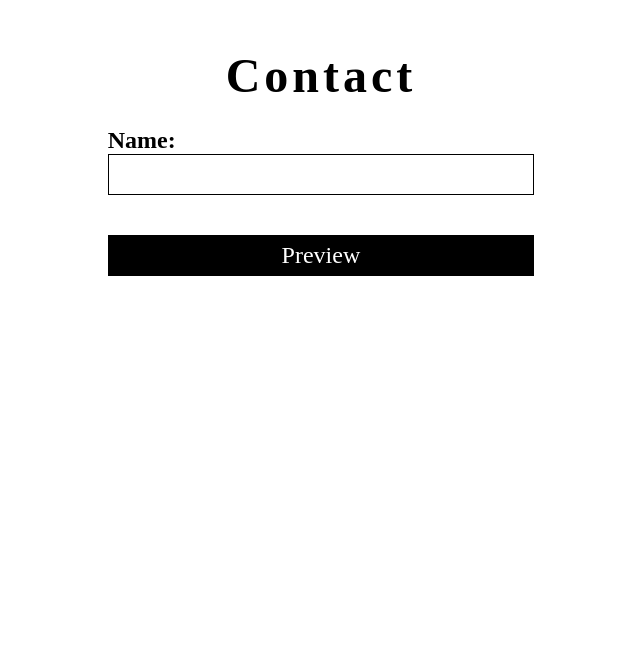
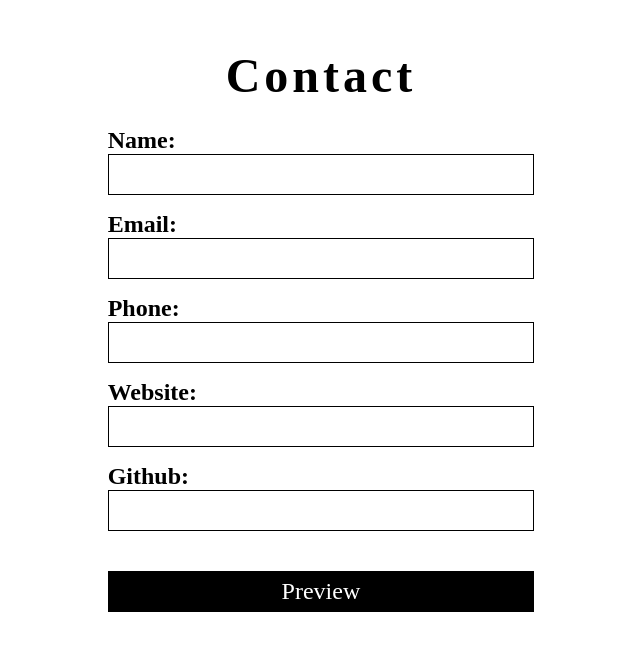
Before and after one commit to michael-twomey/resume-app, a React (Create React App) app: page / in a window 1280 px wide. Shown: the top 650 px of the page, without its empty margins (319-959 px from the left). Built offline with nearby package versions, Linux system fonts and the light colour scheme.

Commit message:
Allow users to remove skills

```diff
--- a/src/Contact/Contact.js
+++ b/src/Contact/Contact.js
@@ -6,7 +6,11 @@ export default class Contact extends React.Component {
   constructor(props) {
     super(props);
     this.state = {
-      name: ''
+      name: '',
+      email: '',
+      phone: '',
+      website: '',
+      github: ''
     };
     this.handleInputChange = this.handleInputChange.bind(this);
   }
@@ -21,15 +25,31 @@ export default class Contact extends React.Component {
     const isContactFormOn = this.props.isContactFormOn;
     const isResumeOn = this.props.isResumeOn;
     const name = this.state.name;
+    const email = this.state.email;
+    const phone = this.state.phone;
+    const website = this.state.website;
+    const github = this.state.github;
+
     if (isContactFormOn) {
       return (
         <ContactForm
           name={name}
+          email={email}
+          phone={phone}
+          website={website}
+          github={github}
           handleInputChange={this.handleInputChange}
           handlePrevClick={this.props.handleContactPrevClick} />
       );
     } else if (isResumeOn) {
-        return <ContactResume name={name} />;
+        return (
+          <ContactResume
+            name={name}
+            email={email}
+            phone={phone}
+            website={website}
+            github={github} />
+        );
     } return;
   }
 }
--- a/src/Contact/ContactForm.js
+++ b/src/Contact/ContactForm.js
@@ -16,6 +16,38 @@ export default function ContactForm(props) {
           value={props.name}
           varName="name"
           handleInputChange={props.handleInputChange} />
+        <Input
+          htmlFor="email"
+          id="email"
+          labelText="Email:"
+          type="email"
+          value={props.email}
+          varName="email"
+          handleInputChange={props.handleInputChange} />
+        <Input
+          htmlFor="phone"
+          id="phone"
+          labelText="Phone:"
+          type="tel"
+          value={props.phone}
+          varName="phone"
+          handleInputChange={props.handleInputChange} />
+        <Input
+          htmlFor="website"
+          id="website"
+          labelText="Website:"
+          type="text"
+          value={props.website}
+          varName="website"
+          handleInputChange={props.handleInputChange} />
+        <Input
+          htmlFor="github"
+          id="github"
+          labelText="Github:"
+          type="text"
+          value={props.github}
+          varName="github"
+          handleInputChange={props.handleInputChange} />
         <button
           className="btn contact-prev-btn"
           type="submit"
--- a/src/Contact/ContactResume.js
+++ b/src/Contact/ContactResume.js
@@ -5,6 +5,12 @@ export default function ContactResume(props) {
   return (
     <div className="contact-res-container">
       <h1 className="name">{props.name}</h1>
+      <ul className="contact-details">
+        <li>{props.email}</li>
+        <li>{props.phone}</li>
+        <li>{props.website}</li>
+        <li>{props.github}</li>
+      </ul>
     </div>
   );
 }
--- a/src/Skills/Skills.js
+++ b/src/Skills/Skills.js
@@ -7,16 +7,21 @@ export default class Skills extends React.Component {
     super(props);
     this.state = {
       frontendSkills: [],
+      frontendValue: '',
       backendSkills: [],
-      frontendValue: ''
+      backendValue: ''
+
     }
     this.handleInputChange = this.handleInputChange.bind(this);
     this.handleFrontendAddClick = this.handleFrontendAddClick.bind(this);
+    this.handleBackendAddClick = this.handleBackendAddClick.bind(this);
+    this.removeFrontendSkill = this.removeFrontendSkill.bind(this);
+    this.removeBackendSkill = this.removeBackendSkill.bind(this);
   }
 
-  handleInputChange(target) {
-    const value = target.value;
-    const name = target.name;
+  handleInputChange(e) {
+    const value = e.target.value;
+    const name = e.target.name;
     this.setState({ [name]: value });
   }
 
@@ -31,22 +36,59 @@ export default class Skills extends React.Component {
     });
   }
 
+  handleBackendAddClick(e) {
+    e.preventDefault()
+    const newBackendSkill = this.state.backendValue;
+    const backendSkills = this.state.backendSkills;
+    const updatedBackendSkills = backendSkills.concat(newBackendSkill);
+    this.setState({
+      backendSkills: updatedBackendSkills,
+      backendValue: ''
+    });
+  }
+
+  removeFrontendSkill(e) {
+    const delFrontendSkill = e.target.textContent;
+    const frontendSkills = this.state.frontendSkills;
+    const updatedFrontendSkills = frontendSkills.filter(skill => skill !== delFrontendSkill);
+    this.setState({ frontendSkills: updatedFrontendSkills });
+  }
+
+  removeBackendSkill(e) {
+    const delBackendSkill = e.target.textContent;
+    const backendSkills = this.state.backendSkills;
+    const updatedBackendSkills = backendSkills.filter(skill => skill !== delBackendSkill);
+    this.setState({ backendSkills: updatedBackendSkills });
+  }
+
   render() {
     const isSkillsFormOn = this.props.isSkillsFormOn;
     const isResumeOn = this.props.isResumeOn;
     const frontendSkills = this.state.frontendSkills;
     const frontendValue = this.state.frontendValue;
+    const backendSkills = this.state.backendSkills;
+    const backendValue = this.state.backendValue;
+
     if (isSkillsFormOn) {
       return (
         <SkillsForm
           frontendSkills={frontendSkills}
           frontendValue={frontendValue}
+          backendSkills={backendSkills}
+          backendValue={backendValue}
           handleInputChange={this.handleInputChange}
           handleFrontendAddClick={this.handleFrontendAddClick}
-          handlePrevClick={this.props.handleSkillsPrevClick} />
+          handleBackendAddClick={this.handleBackendAddClick}
+          handlePrevClick={this.props.handleSkillsPrevClick}
+          removeFrontendSkill={this.removeFrontendSkill}
+          removeBackendSkill={this.removeBackendSkill} />
       );
     } else if (isResumeOn) {
-        return <SkillsResume frontendSkills={frontendSkills} />;
+        return (
+        <SkillsResume
+          frontendSkills={frontendSkills}
+          backendSkills={backendSkills} />
+        );
     } return;
   }
 }
--- a/src/Skills/SkillsForm.js
+++ b/src/Skills/SkillsForm.js
@@ -2,27 +2,55 @@ import React from 'react';
 import Input from '../Util/Input';
 import '../Stylesheets/Skills/skills-form.css';
 
-export default function SkillsForm(props) {
+export default class SkillsForm extends React.Component {
+  makeSkillElement(skill, isFrontend) {
+    return (
+      <li
+        className="skill"
+        onClick={isFrontend ? this.props.removeFrontendSkill : this.props.removeBackendSkill}>
+        {skill}
+      </li>
+    );
+  }
+
+  render() {
     return (
       <div className="skills-form-container">
         <h1 className="heading">Skills</h1>
         <form className="form">
           <Input
-          htmlFor={'frontendValue'}
-          id={'frontendValue'}
-          labelText={'Frontend:'}
-          type={'text'}
-          value={props.frontendValue}
-          varName={'frontendValue'}
-          handleInputChange={props.handleInputChange} />
-        <ul className="skills-list-form">{props.frontendSkills.map(skill => <li className="skill">{skill}</li>)}</ul>
+            htmlFor="frontendValue"
+            id="frontendValue"
+            labelText="Frontend:"
+            type="text"
+            value={this.props.frontendValue}
+            varName="frontendValue"
+            handleInputChange={this.props.handleInputChange} />
+          <ul className="skills-list-form">{this.props.frontendSkills.map(skill => this.makeSkillElement(skill, true))}</ul>
           <button
             className="btn add-btn"
-          onClick={props.handleFrontendAddClick}>
+            onClick={this.props.handleFrontendAddClick} >
             Add
           </button>
         </form>
-      <button className="btn skills-prev-btn" onClick={props.handlePrevClick}>Preview</button>
+        <form className="form">
+          <Input
+            htmlFor="backendValue"
+            id="backendValue"
+            labelText="Backend:"
+            type="text"
+            value={this.props.backendValue}
+            varName="backendValue"
+            handleInputChange={this.props.handleInputChange} />
+          <ul className="skills-list-form">{this.props.backendSkills.map(skill => this.makeSkillElement(skill, false))}</ul>
+          <button
+            className="btn add-btn"
+            onClick={this.props.handleBackendAddClick} >
+            Add
+          </button>
+        </form>
+        <button className="btn skills-prev-btn" onClick={this.props.handlePrevClick}>Preview</button>
       </div>
     );
   }
+}
--- a/src/Skills/SkillsResume.js
+++ b/src/Skills/SkillsResume.js
@@ -8,7 +8,7 @@ export default function SkillsResume(props) {
         <h3>Frontend</h3>
         <h3>Backend</h3>
         <ul className="skills-list frontend">{props.frontendSkills.map(skill => <li>{skill}</li>)}</ul>
-        <ul className="skills-list backend"></ul>
+        <ul className="skills-list backend">{props.backendSkills.map(skill => <li>{skill}</li>)}</ul>
       </div>
   ` </div>
   );
--- a/src/Stylesheets/Contact/contact-resume.css
+++ b/src/Stylesheets/Contact/contact-resume.css
@@ -12,3 +12,13 @@
   text-align: center;
   margin-bottom: 0.25em
 }
+
+.contact-details {
+  display: flex;
+  flex-wrap: wrap;
+  gap: 1em;
+  grid-column: 2 / 3;
+  justify-content: space-evenly;
+  font-size: 1rem;
+  list-style-type: none;
+}
--- a/src/Stylesheets/ProjAdv/proj-adv-resume.css
+++ b/src/Stylesheets/ProjAdv/proj-adv-resume.css
@@ -26,7 +26,7 @@
 .block-toprow {
   display: flex;
   flex-wrap: wrap;
-  gap: 0.25em;
+  gap: 0.5em;
   grid-row: 1 / 2;
   justify-content: space-between;
 }
--- a/src/Stylesheets/Skills/skills-form.css
+++ b/src/Stylesheets/Skills/skills-form.css
@@ -18,7 +18,9 @@
 
 .skill:hover {
   cursor: pointer;
+  color: #DF0334;
   text-decoration: underline;
+  text-decoration-color: #DF0334;
 }
 
 .skills-prev-btn {
```
Lines whose indentation alone changed are shown as unchanged.
